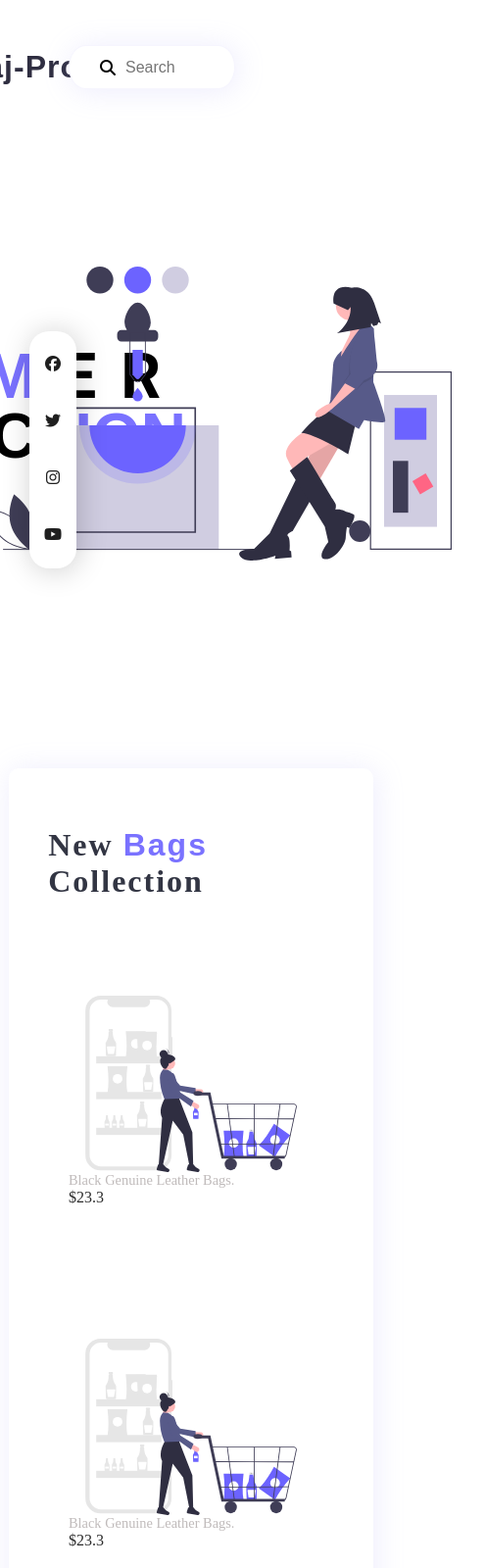
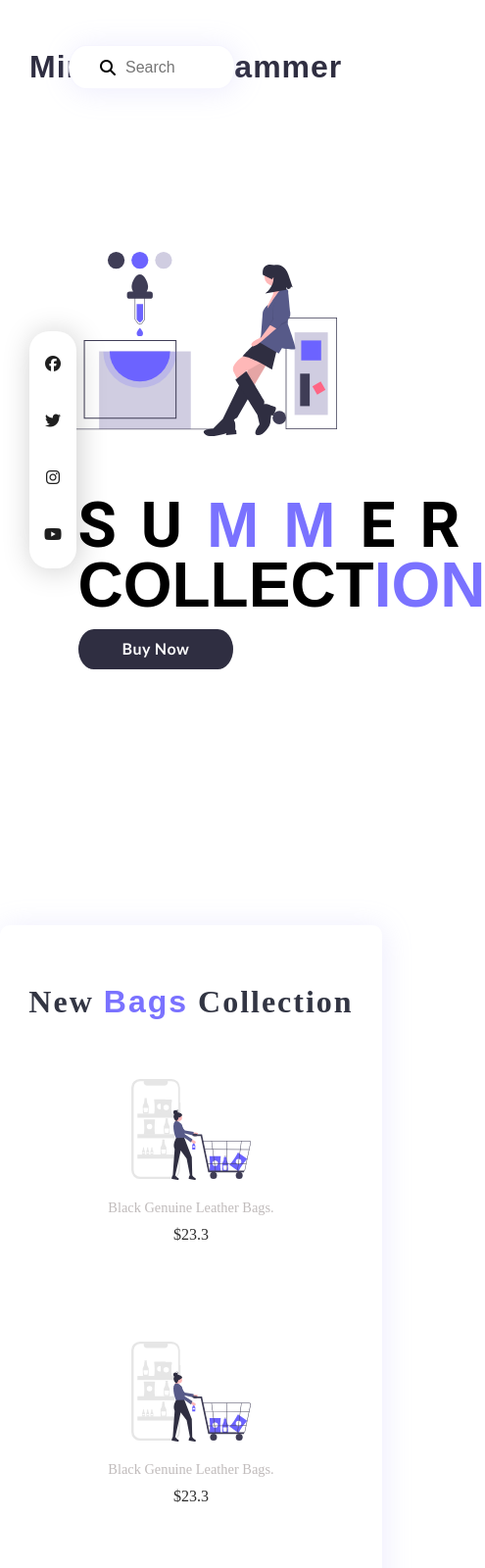
Before and after one commit to parsonal322532/Portfolio_1, a plain HTML site: page index.html in a window 390 px wide. Shown: the top 1600 px of the page at 98% size, 495 px wide, since content can reach past the window. Drawn offline with Linux system fonts and the light colour scheme.

Commit message:
Responvie Fix

```diff
--- a/index.css
+++ b/index.css
@@ -3,7 +3,15 @@
     padding: 0;
     font-family: sans-serif;
 }
-.contandner{
+.contener{
+    width: 1550px;
+    margin: 0 auto;
+}
+.padding-lr{
+    padding-left: 30px;
+    padding-right: 30px;
+}
+.section-1{
     width: 100%;
     height: 100vh;
 }
@@ -12,16 +20,13 @@ a{
 }
 .header {
     display: flex;
-    justify-content: space-around;
+    justify-content: space-between;
     align-items: center;
     padding-top: 50px;
     padding-bottom: 20px;
     background: #FFFFFF;
 }
-.logo {
-    position: relative;
-    right: 33%;
-}
+
 .logo a{
     font-weight: bold;
     color: #2F2E41;
@@ -54,20 +59,15 @@ a{
     padding: 0 10px;
 
 }
-.section1 img{
-    position: absolute;
-    top: 50%;
-    left:15% ;
-    transform: translate(-15%,-50%);
-    height: 300px;
-
+.section1{
+    width: 45%;
 
 }
-
+.section1 img{
+    width: 100%;
+}
 .sectionbutton {
-    margin-right: 200px;
-    margin-top: 10PX;
-
+    width: 45%;
 }
 .sectionbutton h1{
     margin: 0px;
@@ -76,7 +76,7 @@ a{
     font-family: Roboto;
     font-weight: 600;
     text-transform: uppercase;
-    margin-top: 240px;
+
 
 }
 .sectionbutton h2{
@@ -108,9 +108,11 @@ a{
 }
 .content{
     display: flex;
-    flex-direction: row-reverse;
+    justify-content: space-between;
+    padding-top: 150px;
+    flex-wrap: wrap;
     align-items: center;
-    justify-content: space-between;
+
 }
 .icons{
     position: fixed;
@@ -124,6 +126,7 @@ a{
     padding: 5px 0px;
     border-radius:20px ;
     background-color: #FFFFFF;
+    z-index: 10;
 }
 .icons a{
     padding: 20px 15px;
@@ -143,18 +146,14 @@ a{
 	color: 	#FF0000;
 }
 .productSection{
-    width: 85%;
+    width: 100%;
     background-color: #FFFFFF;
     box-shadow:2px 2px 30px rgba(167, 158, 245, 0.2);
     display: flex;
     flex-direction: column;
-    margin: 30px auto;
     align-items: center;
-    padding: 40px 20px;
-    margin-top: -60px;
-    background-size: 1000px;
+    padding: 40px 0;
     border-radius: 10px;
-    position: relative;
 
 }
 .productSection h3{
@@ -175,16 +174,17 @@ span{
     justify-content: center;
     align-items: center;
     flex-wrap: wrap;
-    margin: 10px 0;
+    padding: 20px 0;
     width: 100%;
+    gap: 50px;
 }
 .productBox{
-    width:250px;
-	height: 330px;
+    width: 20%;
+    padding-bottom: 30px;
+    text-align: center;
     display: flex;
     flex-direction: column;
     justify-content: center;
-   margin:10px 30px ;
     position: relative;
 }
 .productBox p{
@@ -192,14 +192,19 @@ span{
     font-family: myriad pro;
     font-size: 0.9rem;
     letter-spacing: 0.5;
+    padding-bottom: 10px;
 }
 .productBox img{
-    height: 180px;
+    width: 70%;
+    margin: 0 auto;
+    padding-top: 20px;
+    padding-bottom: 20px;
 }
 .productBox a{
     color: #2c2c2c;
     font-family: poppins;
     font-size: 1rem;
+
 }
 .BuyBtn{
     position: absolute;
@@ -217,6 +222,7 @@ span{
     color: #fff;
     display: none;
     animation: fade 0.2s;
+
 }
 .productBox:hover .BuyBtn{
     display: flex;
@@ -232,13 +238,11 @@ span{
 }
 .about{
     display: flex;
-    width: 85%;
     justify-content: space-between;
     align-items: center;
-    margin: 50px auto;
-    padding: 30px;
-    margin-bottom: 150px !important;
-
+    flex-wrap: wrap;
+    padding-top: 50px;
+    padding-bottom: 50px;
 }
 .aboutbox{
     width: 40%;
@@ -313,6 +317,9 @@ span{
     box-shadow: 2px 2px 30px rgba(0,0,0,0.1) ;
     font-size: 1rem;
 }
+.sct-1-img{
+    width:50% ;
+}
 .NotificationButton:hover{
     background-color: #6b60ec;
     transition: all ease 0.5s;
@@ -322,6 +329,39 @@ footer{
     padding: 20px;
 }
 footer p{
-    text-align:center ;
+    text-align:center;
     color: #f2f2f2;
 }
+@media (max-width:1200px){
+    .contener{
+        width: 100%;
+    }
+}
+@media (max-width:768px){
+    .contener{
+        width: 100%;
+    }
+    .content{
+        flex-direction: column;
+        gap: 50px;
+    }
+    .sectionbutton{
+        width: 70%;
+    }
+    .section1{
+        width: 90%;
+    }
+    .productSection{
+        margin-top: 100px;
+    }
+    .productBox{
+        width: 45%;
+    }
+    .about{
+        flex-direction: column;
+    }
+    .aboutbox{
+        width: 100%;
+        padding-bottom: 50px;
+    }
+}
--- a/index.html
+++ b/index.html
@@ -8,8 +8,9 @@
     <title>Goriber Ecommerce</title>
 </head>
 <body>
-    <div class="contandner">
-        <div class="header">
+    <div class="section-1 ">
+        <div class="contener">
+            <div class="header padding-lr">
                 <div class="logo">
                     <a href="#">Minhaj-Programmer</a>
                 </div>
@@ -18,15 +19,18 @@
                     <input type="search" class="searchbox" placeholder="Search">
                 </div>
             </div>
-        <div class="content">
+            <div class="content padding-lr">
                 <div class="section1">
-                <img src="./img/undraw_add_color_19gv.svg" alt="">
+                    <img src="./img/undraw_add_color_19gv.svg" >
+                </div>
                     <div class="sectionbutton">
                         <h1>SU<span class="colarblue">MM</span>ER </h1> <br>
                            <h2>COLLECT<span class="colarblue">ion</span></h2>
                         <button class="btn">Buy Now</button>
                     </div>
+
         </div>
+
             <div class="icons">
                 <a href="https://www.facebook.com/fxminhaj1002/" target="_blank"><i class="fa-brands fa-facebook"></i></a>
                 <a href="https://twitter.com/Parsonal32" target="_blank"><i class="fa-brands fa-twitter"></i></a>
@@ -36,12 +40,10 @@
             </div>
         </div>
     </div>
-    <section class="productSection">
+    <div class="contener">
+        <section class="productSection padding-lr">
             <h3>New <span>Bags</span> Collection</h3>
-
             <div class="product">
-
-
                 <div class="productBox">
                     <img src="./img/undraw_shopping_app_flsj.svg" >
                     <p>Black Genuine Leather Bags.</p>
@@ -84,10 +86,12 @@
                     <a href="#" class="BuyBtn">Add To Cart</a>
 
                 </div>
-
             </div>
     </section>
-    <section class="about">
+    </div>
+
+    <div class="contener">
+        <section class="about padding-lr">
             <div class="aboutbox">
                 <h1>About Company</h1>
                 <h4>Small E-Commerce Platform 2021 New Arrivals Mini Messenger <span>Buy Now</span></h4>
@@ -98,13 +102,13 @@
             </div>
 
         </section>
+    </div>
 
-    <section class="productSection">
+    <div class="contener">
+        <section class="productSection padding-lr">
             <h3>Watch<span>es </span><span>Show</span>case</h3>
 
             <div class="product">
-
-
                 <div class="productBox">
                     <img src="./img/undraw_smartwatch_74tv.svg" >
                     <p>Black Genuine Leather Bags.</p>
@@ -150,7 +154,9 @@
 
             </div>
         </section>
-    <div class="notification">
+    </div>
+    <div class="contener">
+        <div class="notification padding-lr">
             <h3>
                 Subcribe For New Product Notification
             </h3>
@@ -160,8 +166,12 @@
             </div>
 
         </div>
-    <footer>
+    </div>
+
+    <footer class="padding-lr">
+        <div class="contener">
             <p>@AllRight Reserved By Minhaj Minhaj-Programmer</p>
+        </div>
     </footer>
 
 </body>
```
Lines whose indentation alone changed are shown as unchanged.
